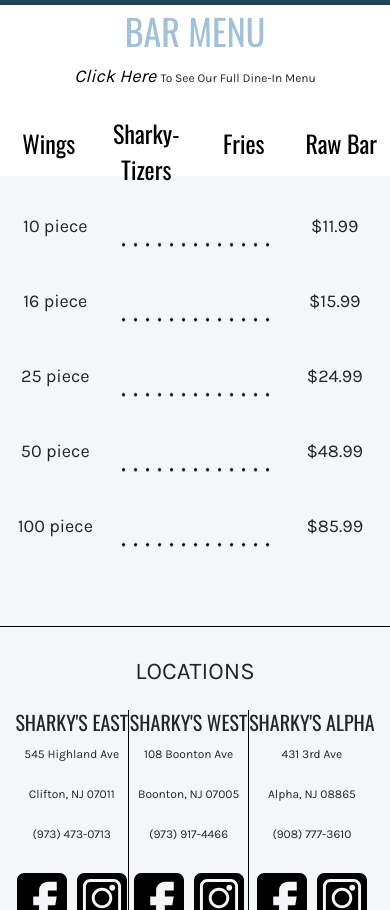
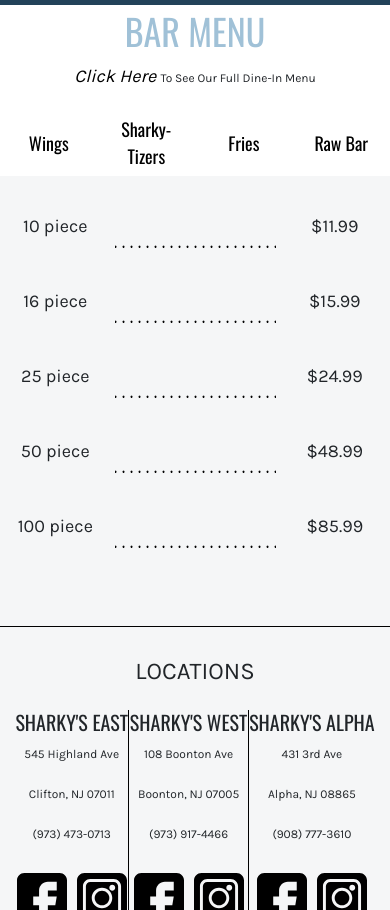
Before and after one commit to dengroxana/sharkys-wings-nj, a React (Create React App) app in the folder sharkys-wings-nj/: page / in a window 390 px wide. Shown: the part 1724-2634 px from the top of the page. Built offline with nearby package versions, Linux system fonts and the light colour scheme.

Commit message:
changed button font size

```diff
--- a/sharkys-wings-nj/src/components/BarMenu.css
+++ b/sharkys-wings-nj/src/components/BarMenu.css
@@ -68,3 +68,10 @@
     font-size:26px;
     padding-bottom: 75px;
 }
+
+@media only screen and (max-width: 415px) {
+
+    .buttonMenu button {
+        font-size: 18px;
+    }
+}
--- a/sharkys-wings-nj/src/components/Wings.css
+++ b/sharkys-wings-nj/src/components/Wings.css
@@ -58,4 +58,7 @@
   .additions {
     display: none;
   }
+  .dots {
+    background-size: 8px;
+  }
 }
```
